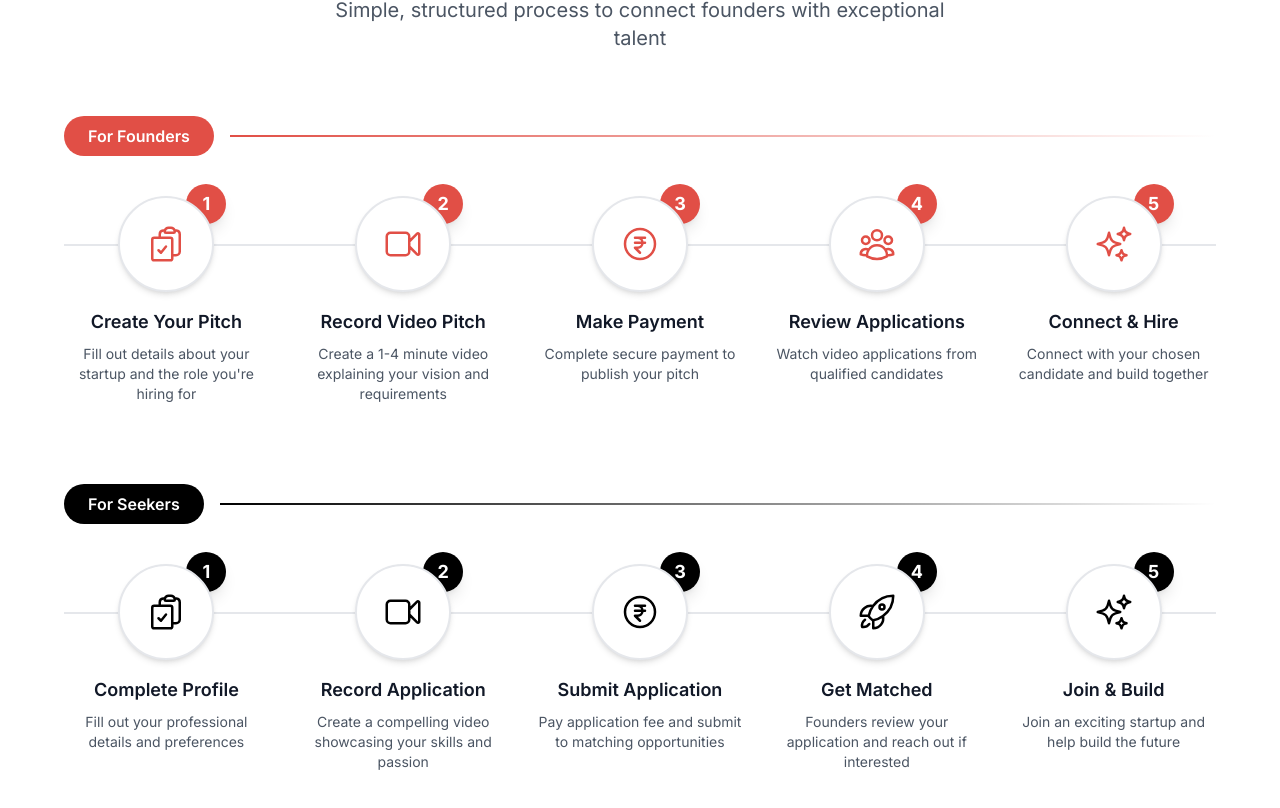
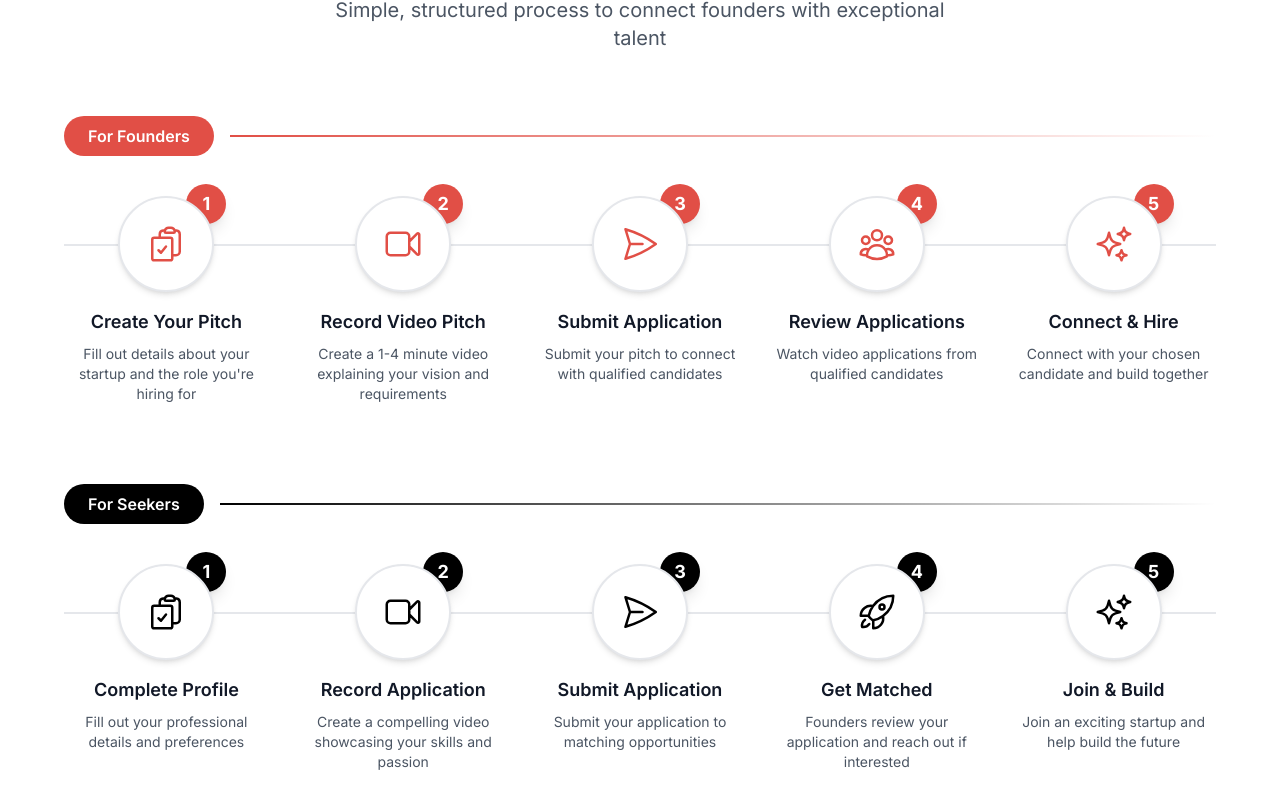
Before and after one commit to saipavansp/incubez_talent_stories-, a React (Vite) app in the folder client/: page / in a window 1280 px wide. Shown: the part 1974-2782 px from the top of the page. Built offline with nearby package versions, Linux system fonts and the light colour scheme; no server answers.

Commit message:
ðŸŽ¨ UI/UX Improvements: Logo fix, seeker button color, remove rupee symbols, auto-fill coupon, remove video note

```diff
--- a/client/src/components/forms/FounderPitchForm.jsx
+++ b/client/src/components/forms/FounderPitchForm.jsx
@@ -16,7 +16,7 @@ const FounderPitchForm = () => {
   const [isSubmitting, setIsSubmitting] = useState(false)
   const [videoFile, setVideoFile] = useState(null)
   const [formData, setFormData] = useState({})
-  const [couponCode, setCouponCode] = useState('')
+  const [couponCode, setCouponCode] = useState('FNDRMET') // Auto-filled coupon
   const [couponApplied, setCouponApplied] = useState(false)
   const [couponError, setCouponError] = useState('')
   const [finalAmount, setFinalAmount] = useState(999)
@@ -810,11 +810,6 @@ const FounderPitchForm = () => {
               </div>
             </div>
 
-            <div className="bg-blue-50 border border-blue-200 rounded-lg p-4 mt-4">
-              <p className="text-sm text-blue-800">
-                <strong>Note:</strong> Your video and details will be saved to our system after submission.
-              </p>
-            </div>
 
             <div className="flex items-start mt-4">
               <input
--- a/client/src/components/forms/SeekerApplicationForm.jsx
+++ b/client/src/components/forms/SeekerApplicationForm.jsx
@@ -21,7 +21,7 @@ const SeekerApplicationForm = () => {
   const [uploadStep, setUploadStep] = useState('uploading')
   const [uploadProgress, setUploadProgress] = useState(0)
   const [formData, setFormData] = useState({})
-  const [couponCode, setCouponCode] = useState('')
+  const [couponCode, setCouponCode] = useState('FNDRMET') // Auto-filled coupon
   const [couponApplied, setCouponApplied] = useState(false)
   const [couponError, setCouponError] = useState('')
   const [finalAmount, setFinalAmount] = useState(499)
@@ -841,11 +841,6 @@ const SeekerApplicationForm = () => {
               </div>
             </div>
 
-            <div className="bg-blue-50 border border-blue-200 rounded-lg p-4 mt-4">
-              <p className="text-sm text-blue-800">
-                <strong>Note:</strong> Your video and details will be saved to our system after submission.
-              </p>
-            </div>
 
             <div className="flex items-start mt-4">
               <input
--- a/client/src/components/home/HowItWorks.jsx
+++ b/client/src/components/home/HowItWorks.jsx
@@ -6,7 +6,7 @@ import {
   VideoCameraIcon,
   ClipboardDocumentCheckIcon,
   RocketLaunchIcon,
-  CurrencyRupeeIcon,
+  PaperAirplaneIcon,
   SparklesIcon
 } from '@heroicons/react/24/outline'
 
@@ -23,9 +23,9 @@ const HowItWorks = () => {
       description: 'Create a 1-4 minute video explaining your vision and requirements'
     },
     {
-      icon: CurrencyRupeeIcon,
-      title: 'Make Payment',
-      description: 'Complete secure payment to publish your pitch'
+      icon: PaperAirplaneIcon,
+      title: 'Submit Application',
+      description: 'Submit your pitch to connect with qualified candidates'
     },
     {
       icon: UserGroupIcon,
@@ -51,9 +51,9 @@ const HowItWorks = () => {
       description: 'Create a compelling video showcasing your skills and passion'
     },
     {
-      icon: CurrencyRupeeIcon,
+      icon: PaperAirplaneIcon,
       title: 'Submit Application',
-      description: 'Pay application fee and submit to matching opportunities'
+      description: 'Submit your application to matching opportunities'
     },
     {
       icon: RocketLaunchIcon,
--- a/client/src/components/home/UserTypeSelection.jsx
+++ b/client/src/components/home/UserTypeSelection.jsx
@@ -36,8 +36,8 @@ const UserTypeSelection = () => {
       ],
       link: '/seeker/apply',
       buttonText: 'Apply Now',
-      color: 'incubez-black',
-      gradient: 'from-gray-700 to-incubez-black'
+      color: 'incubez-red',
+      gradient: 'from-red-500 to-incubez-red'
     }
   ]
 
@@ -102,11 +102,7 @@ const UserTypeSelection = () => {
 
                   <Link
                     to={type.link}
-                    className={`block w-full text-center px-6 py-3 rounded-lg font-semibold transition-all duration-300 transform hover:scale-105 ${
-                      type.id === 'founder'
-                        ? 'bg-incubez-red text-white hover:bg-red-700'
-                        : 'bg-incubez-black text-white hover:bg-gray-800'
-                    }`}
+                    className="block w-full text-center px-6 py-3 rounded-lg font-semibold transition-all duration-300 transform hover:scale-105 bg-incubez-red text-white hover:bg-red-700"
                   >
                     {type.buttonText}
                     <motion.span
--- a/client/src/components/layout/Header.jsx
+++ b/client/src/components/layout/Header.jsx
@@ -58,12 +58,11 @@ const Header = () => {
             <img
               src="/images/incubez-logo.svg"
               alt="INCUBEZ Logo"
-              className="h-10 w-10 object-contain"
+              className="h-10 w-auto object-contain"
               onError={(e) => { e.target.style.display = 'none' }} // Hide if logo not found
             />
             <h1 className="text-2xl font-bold">
-              <span className={isDarkTheme ? "text-incubez-black" : "text-white"}>INCUBEZ</span>
-              <span className="text-incubez-red"> Talent</span>
+              <span className="text-incubez-red">Talent</span>
             </h1>
           </motion.div>
 
```
